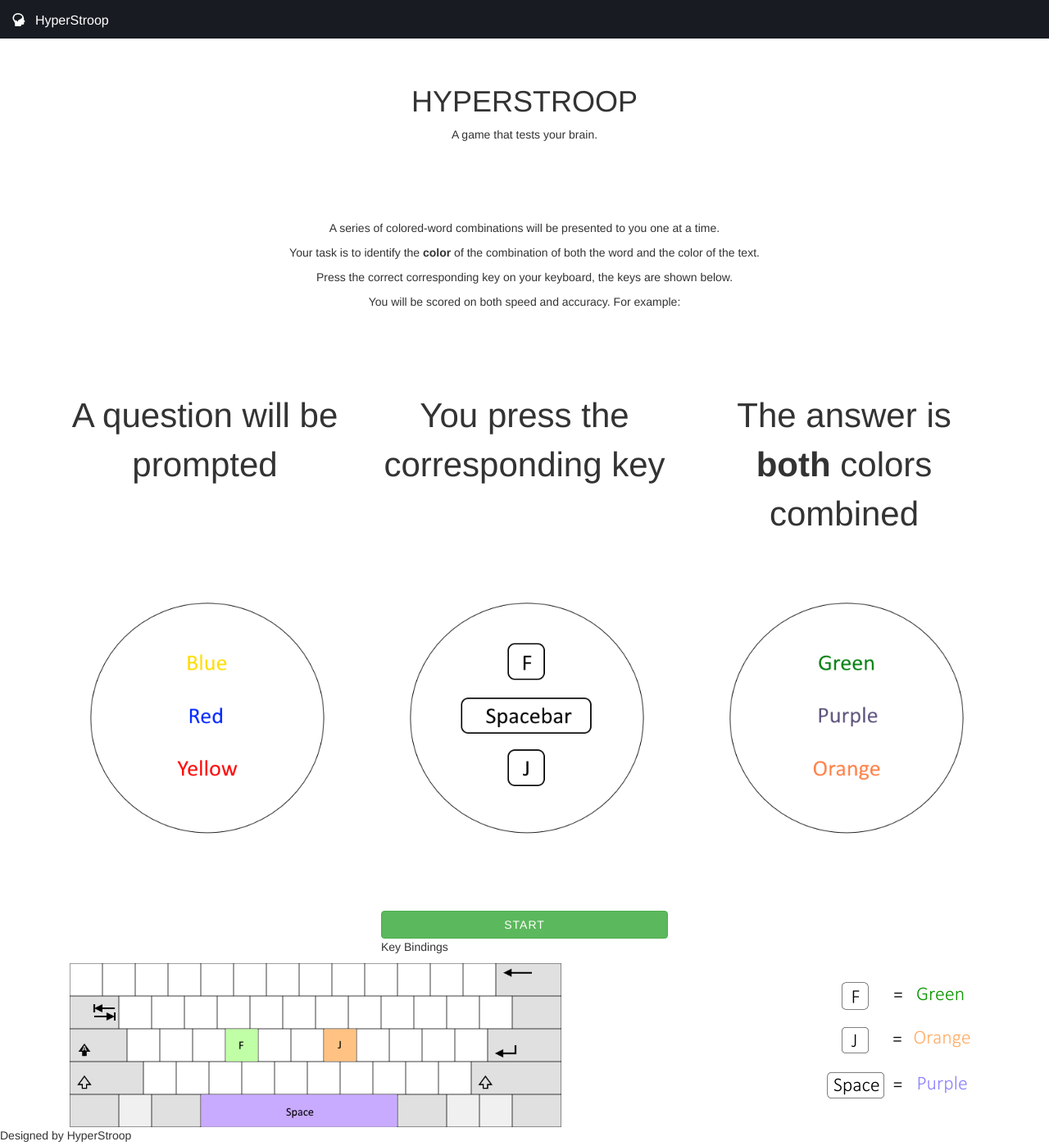
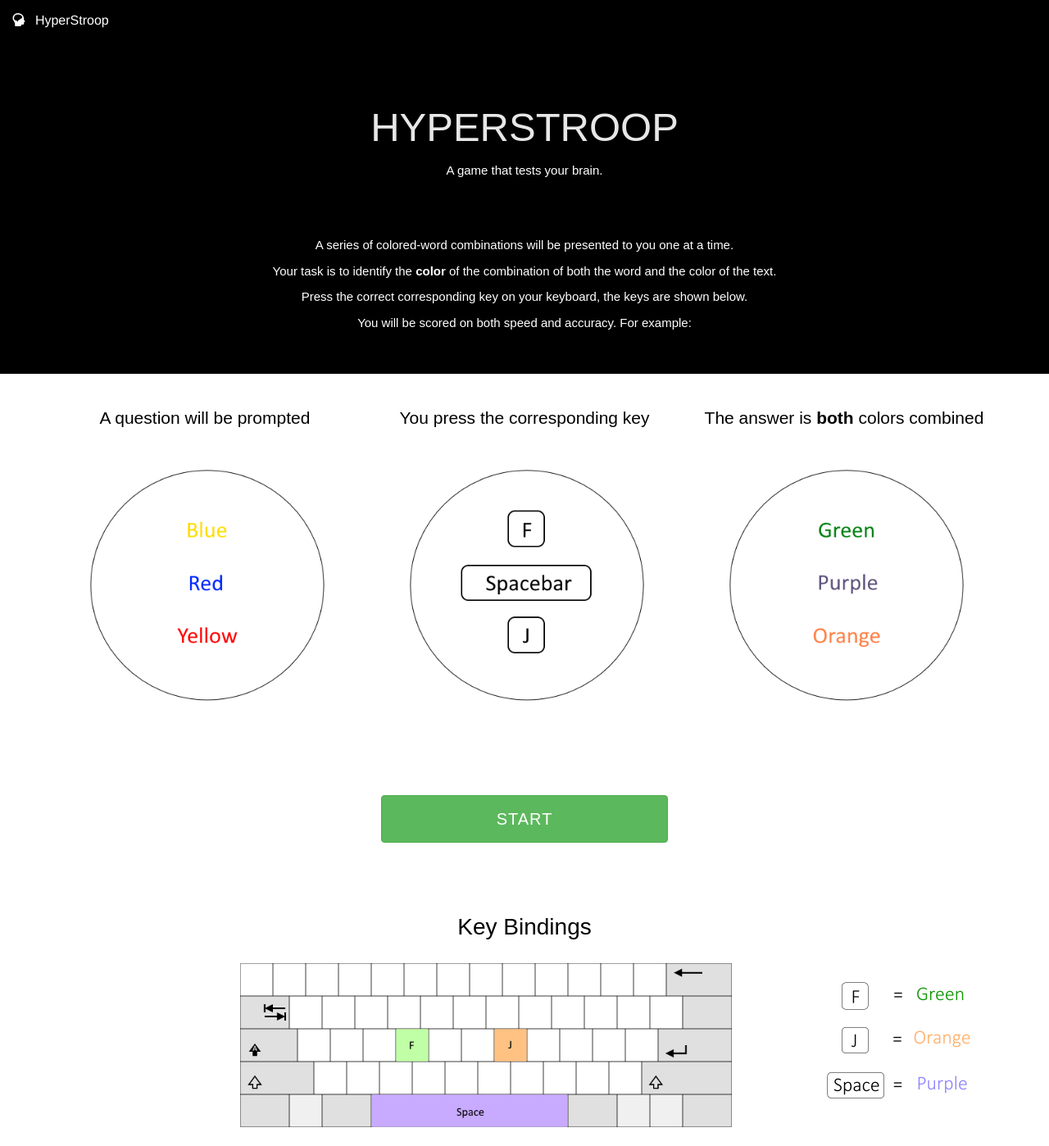
Before and after one commit to hyperStroop/hyperStroop, a website: page StroopGame/index.html in a window 1280 px wide. Shown: the top 1398 px of the page at 82% size. Drawn offline with nearby package versions, Linux system fonts and the light colour scheme.

Commit message:
Update main.css

```diff
--- a/StroopGame/css/main.css
+++ b/StroopGame/css/main.css
@@ -1,4 +1,6 @@
-
+/***********************
+  Main
+************************/
 body {
     font-size: 16px;
     background-color: #FFFFFF;
@@ -9,8 +11,7 @@ nav {
     display: inline-block;
     top: 0;
     left: 0;
-    width: 100%;
-    background-color: #181C22;
+    width: 15em;
     z-index: 9999;
     padding-top: 1em;
 }
@@ -27,7 +28,6 @@ nav a {
     padding-top: 0.5em;
     padding-bottom: 0.5em;
     padding-right: 0.5em;
-
 }
 
 nav a:hover, a:focus {
@@ -35,63 +35,85 @@ nav a:hover, a:focus {
     color: #98ff98;
 }
 
-#header, #tutorial, #startButton {
+#header {
     padding-top: 6em;
-    text-align: center;
 }
 
-#example {
-    font-size: 3em;
-    text-align: center;
-    padding-top: 7%;
+#tutorial {
+    padding-top: 4em;
 }
 
-#exQuestion {
-    color: blue;
+#startButton {
+    padding-top: 7em;
 }
 
-#exAnswer {
-    color: green;
+#header, #tutorial, #startButton, #keyboard, #example, #legend {
+    text-align: center;
+    font-family: "Calibri Light", Raleway, sans-serif;
+    color: white;
+    font-size: 15px;
+}
+
+#example, #legend {
+    font-size: 1.5em;
+    padding-top: 3%;
+    color: black;
+}
+
+#legend {
+    padding-bottom: 0.5em;
+    font-size: 2em;
+    margin: 0;
+}
+
+#top {
+    background-color: black;
+}
+
+#top, #keyboard, #startButton {
+    padding-bottom: 3em;
+}
+
+footer {
+    background-color: black;
+    color: white;
+    padding: 20px;
 }
 
 /***********************
-  OUTLINE BUTTONS
+  Header Color Transition
 ************************/
-.btn-lg {
-    font-size: 18px;
-    line-height: 1.33;
-    border-radius: 6px;
+.colorTransition {
+    font-size: 70px;
+    font-family: 'Raleway', "Yu Gothic UI Semilight", Arial, sans-serif;
+    font-variant: all-small-caps;
+    -webkit-animation:colorchange 6s infinite alternate;
 }
 
-.btn.outline {
-    background: none;
-    padding: 12px 22px;
-}
-.btn-success.outline {
-    border: 2px solid #b2ffb2;
-    color: #b2ffb2;
-}
-.btn-success.outline:hover, .btn-success.outline:focus, .btn-success.outline:active, .btn-success.outline.active, .open > .dropdown-toggle.btn-success {
-    color: #ffffff;
-    border-color: #ffffff;
-}
-.btn-success.outline:active, .btn-success.outline.active {
-    border-color: #98ff98;
-    color: #98ff98;
-    box-shadow: none;
+@-webkit-keyframes colorchange {
+    0% {
+        color: white;
+    }
+    33% {
+        color: lightgray;
+    }
+    66% {
+        color: gray;
+    }
 }
 
+/***********************
+  BUTTONS
+************************/
+
 .btn {
-    padding: 14px 24px;
+    font-size: 20px ! important;
+    padding: 14px 24px ! important;
     border: 0 none;
     font-weight: 700;
     letter-spacing: 1px;
     text-transform: uppercase;
 }
-.btn:focus, .btn:active:focus, .btn.active:focus {
-    outline: 0 none;
-}
-
 
 /***********************
   GAME AND USER VIEW
```
